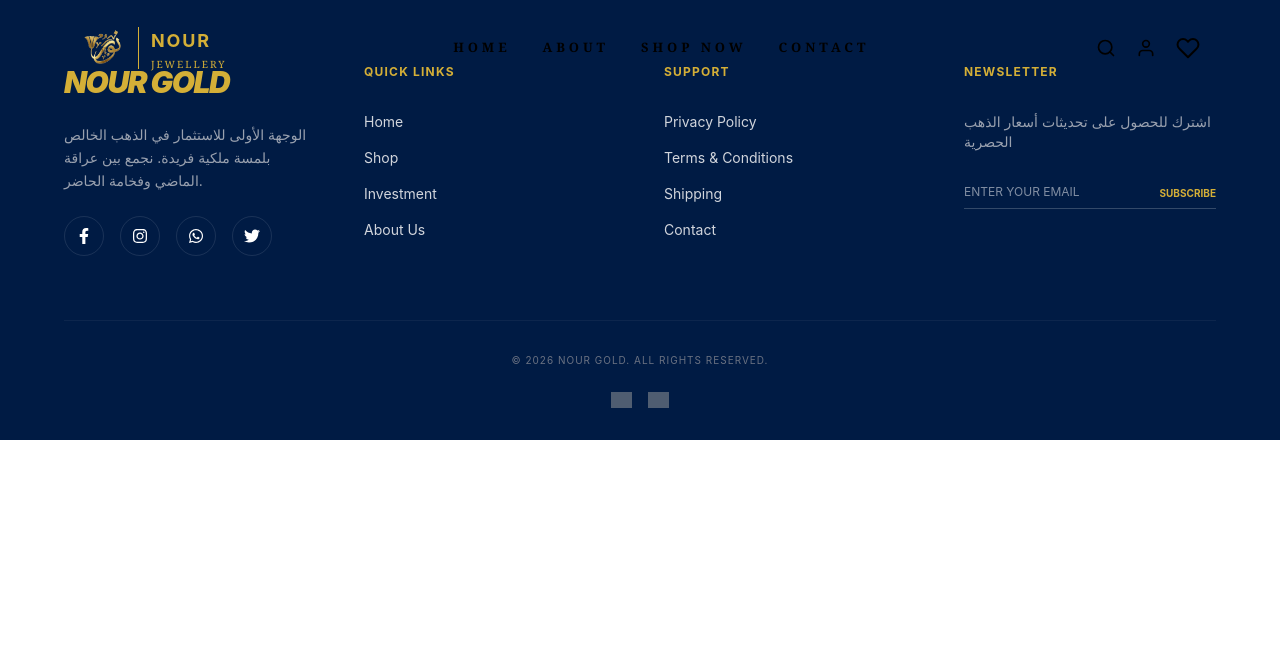
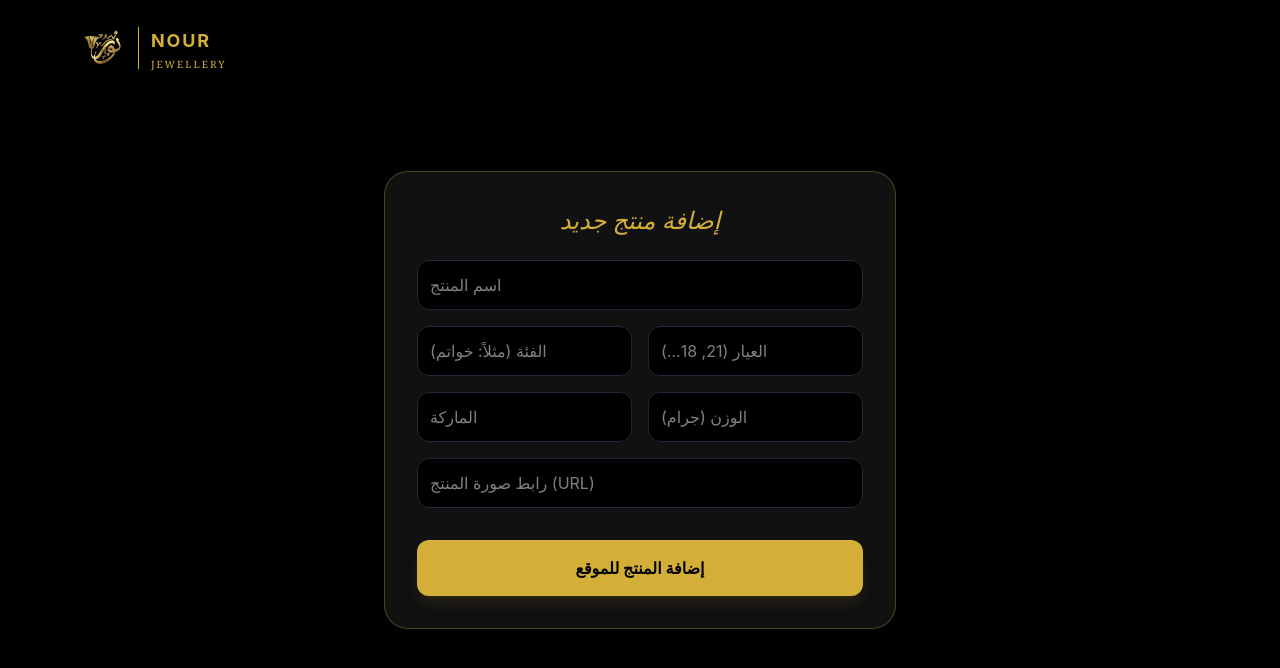
Before and after one commit to yaseenyy77/Nour, a React (Vite) app: page /dashboard in a window 1280 px wide. Shown: the top 668 px of the page. Built offline with nearby package versions, Linux system fonts and the light colour scheme; grey boxes are pictures that could not be loaded; the HTML template or start-up script is replaced by a standard one.

Commit message:
Add Dashboard and Login routes

```diff
--- a/src/App.jsx
+++ b/src/App.jsx
@@ -8,16 +8,20 @@ import Shop from './pages/Shop';
 import Wishlist from './pages/Wishlist';
 import ProductDetails from './pages/ProductDetails';
 
+// استيراد الصفحات الجديدة التي تظهر في مجلد pages عندك
+import Dashboard from './pages/Dashboard';
+import AdminLogin from './pages/AdminLogin';
+
 function App() {
   return (
     <FavoritesProvider>
       <Router>
-        {/* الحاوية الرئيسية اللي فيها الـ Snap والـ Scroll */}
+        {/* الحاوية الرئيسية التي تدعم الـ Snap Scrolling */}
         <main
           id="snap-container"
           className="h-screen overflow-y-scroll snap-y scroll-smooth relative bg-white"
         >
-          {/* الناف بار لازم يكون هنا عشان يحس بالـ scroll بتاع الـ snap-container */}
+          {/* الناف بار ثابت ويحس بحركة الـ scroll */}
           <Navbar />
 
           <Routes>
@@ -25,9 +29,13 @@ function App() {
             <Route path="/shop" element={<Shop />} />
             <Route path="/wishlist" element={<Wishlist />} />
             <Route path="/product/:id" element={<ProductDetails />} />
+
+            {/* مسارات لوحة التحكم والأدمن */}
+            <Route path="/dashboard" element={<Dashboard />} />
+            <Route path="/admin-login" element={<AdminLogin />} />
           </Routes>
 
-          {/* الفوتر في سكشن لوحده عشان الـ Snap */}
+          {/* الفوتر في سكشن منفصل للـ Snap */}
           <section className="bg-[#001b44] snap-start">
             <Footer />
           </section>
--- a/src/pages/AdminLogin.jsx
+++ b/src/pages/AdminLogin.jsx
@@ -5,17 +5,22 @@ import { useNavigate } from 'react-router-dom';
 const AdminLogin = () => {
   const [email, setEmail] = useState('');
   const [password, setPassword] = useState('');
+  const [loading, setLoading] = useState(false); // أضفت حالة تحميل لشكل أفضل
   const navigate = useNavigate();
 
   const handleLogin = async (e) => {
     e.preventDefault();
+    setLoading(true);
+
     const { error } = await supabase.auth.signInWithPassword({ email, password });
 
     if (error) {
       alert("بيانات غلط! حاول تاني");
+      setLoading(false);
     } else {
       alert("تم تسجيل الدخول بنجاح يا مدير");
-      navigate('/admin'); // هيدخلك على لوحة التحكم
+      // التعديل هنا: التوجه للمسار الصحيح اللي عرفناه في App.jsx
+      navigate('/dashboard');
     }
   };
 
@@ -28,15 +33,20 @@ const AdminLogin = () => {
           placeholder="الإيميل بتاعك"
           className="w-full bg-transparent border-b border-gray-700 py-3 mb-6 outline-none focus:border-[#d4af37]"
           onChange={(e) => setEmail(e.target.value)}
+          required
         />
         <input
           type="password"
           placeholder="الباسورد"
           className="w-full bg-transparent border-b border-gray-700 py-3 mb-10 outline-none focus:border-[#d4af37]"
           onChange={(e) => setPassword(e.target.value)}
+          required
         />
-        <button className="w-full bg-[#d4af37] text-black font-bold py-3 rounded-full hover:bg-white transition-all">
-          دخول
+        <button
+          disabled={loading}
+          className="w-full bg-[#d4af37] text-black font-bold py-3 rounded-full hover:bg-white transition-all disabled:opacity-50"
+        >
+          {loading ? 'جاري التحقق...' : 'دخول'}
         </button>
       </form>
     </div>
--- a/src/pages/Dashboard.jsx
+++ b/src/pages/Dashboard.jsx
@@ -2,47 +2,131 @@ import React, { useState } from 'react';
 import { supabase } from '../supabaseClient';
 
 const Dashboard = () => {
-  const [testText, setTestText] = useState('');
+  // حالة موحدة لجميع المدخلات لسهولة الإدارة
+  const [formData, setFormData] = useState({
+    name: '',
+    category: '',
+    karat: '',
+    brand: '',
+    weight: '',
+    image: ''
+  });
+
   const [loading, setLoading] = useState(false);
+
+  // دالة لتحديث الحالة عند الكتابة في أي حقل
+  const handleChange = (e) => {
+    const { name, value } = e.target;
+    setFormData(prev => ({
+      ...prev,
+      [name]: value
+    }));
+  };
 
   const handleSend = async (e) => {
     e.preventDefault();
     setLoading(true);
 
-    // بنبعت النص لجدول products في خانة name للتجربة
+    // إرسال البيانات إلى جدول products
     const { error } = await supabase
       .from('products')
-      .insert([{ name: testText }]);
+      .insert([formData]);
 
     if (error) {
-      alert("حصل مشكلة: " + error.message);
+      alert("حدث خطأ أثناء الإرسال: " + error.message);
     } else {
-      alert("الكلام اتبعث بنجاح! روح شوف الموقع");
-      setTestText('');
+      alert("تمت إضافة المنتج بنجاح!");
+      // إعادة تعيين النموذج بعد النجاح
+      setFormData({
+        name: '',
+        category: '',
+        karat: '',
+        brand: '',
+        weight: '',
+        image: ''
+      });
     }
     setLoading(false);
   };
 
   return (
     <div className="min-h-screen bg-black text-white flex flex-col items-center justify-center p-6">
-      <div className="w-full max-w-md bg-[#111] p-8 rounded-3xl border border-[#d4af37]/30 shadow-2xl">
-        <h1 className="text-[#d4af37] text-2xl font-serif italic mb-6 text-center">تجربة ربط البيانات</h1>
+      <div className="w-full max-w-lg bg-[#111] p-8 rounded-3xl border border-[#d4af37]/30 shadow-2xl">
+        <h1 className="text-[#d4af37] text-2xl font-serif italic mb-6 text-center">إضافة منتج جديد</h1>
 
-        <form onSubmit={handleSend} className="space-y-6">
+        <form onSubmit={handleSend} className="grid grid-cols-1 md:grid-cols-2 gap-4">
+          {/* حقل الاسم */}
+          <div className="md:col-span-2">
+            <input
+              name="name"
+              type="text"
+              value={formData.name}
+              onChange={handleChange}
+              placeholder="اسم المنتج"
+              className="w-full bg-black border border-gray-800 p-3 rounded-xl outline-none focus:border-[#d4af37] transition-all"
+              required
+            />
+          </div>
+
+          {/* حقل الفئة */}
           <input
+            name="category"
             type="text"
-            value={testText}
-            onChange={(e) => setTestText(e.target.value)}
-            placeholder="اكتب أي كلمة هنا..."
-            className="w-full bg-black border border-gray-800 p-4 rounded-xl outline-none focus:border-[#d4af37] transition-all text-center text-lg"
+            value={formData.category}
+            onChange={handleChange}
+            placeholder="الفئة (مثلاً: خواتم)"
+            className="bg-black border border-gray-800 p-3 rounded-xl outline-none focus:border-[#d4af37]"
             required
           />
 
+          {/* حقل العيار */}
+          <input
+            name="karat"
+            type="text"
+            value={formData.karat}
+            onChange={handleChange}
+            placeholder="العيار (21, 18...)"
+            className="bg-black border border-gray-800 p-3 rounded-xl outline-none focus:border-[#d4af37]"
+            required
+          />
+
+          {/* حقل البراند */}
+          <input
+            name="brand"
+            type="text"
+            value={formData.brand}
+            onChange={handleChange}
+            placeholder="الماركة"
+            className="bg-black border border-gray-800 p-3 rounded-xl outline-none focus:border-[#d4af37]"
+          />
+
+          {/* حقل الوزن */}
+          <input
+            name="weight"
+            type="text"
+            value={formData.weight}
+            onChange={handleChange}
+            placeholder="الوزن (جرام)"
+            className="bg-black border border-gray-800 p-3 rounded-xl outline-none focus:border-[#d4af37]"
+          />
+
+          {/* حقل رابط الصورة */}
+          <div className="md:col-span-2">
+            <input
+              name="image"
+              type="text"
+              value={formData.image}
+              onChange={handleChange}
+              placeholder="رابط صورة المنتج (URL)"
+              className="w-full bg-black border border-gray-800 p-3 rounded-xl outline-none focus:border-[#d4af37]"
+            />
+          </div>
+
           <button
             disabled={loading}
-            className="w-full bg-[#d4af37] text-black font-bold py-4 rounded-xl hover:bg-white transition-all disabled:opacity-50 shadow-lg shadow-[#d4af37]/10"
+            className="md:col-span-2 mt-4 bg-[#d4af37] text-black font-bold py-4 rounded-xl hover:bg-white transition-all disabled:opacity-50 shadow-lg shadow-[#d4af37]/10"
           >
-            {loading ? 'جاري الإرسال...' : 'إرسال للموقع الآن'}
+            {loading ? 'جاري الإضافة...' : 'إضافة المنتج للموقع'}
           </button>
         </form>
       </div>
```
Also changed, not shown: vercel.json (added).
